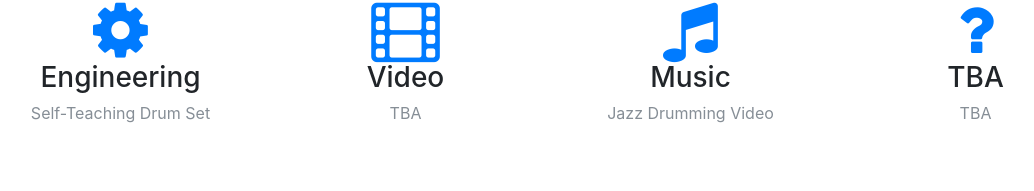
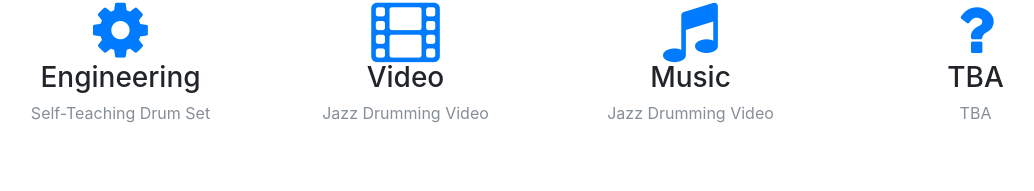
Before and after one commit to jimmydugan/jimmymdugan.github.io, a website with bundled scripts: page index.html in a window 1280 px wide. Shown: the part 1690-1881 px from the top of the page, without its empty margins (92-1126 px from the left). Built offline with nearby package versions, Linux system fonts and the light colour scheme.

Commit message:
Update index.html

```diff
--- a/index.html
+++ b/index.html
@@ -100,7 +100,7 @@
             <div class="service-box">
               <i class="fa fa-4x fa-film text-primary sr-icons"></i>
               <h3>Video</h3>
-              <p class="text-muted">TBA</p>
+              <a href="https://www.youtube.com/watch?v=F_MoorJWM0w" class="text-muted">Jazz Drumming Video</a>
             </div>
           </div>
           <div class="col-lg-3 col-md-6 text-center">
```
